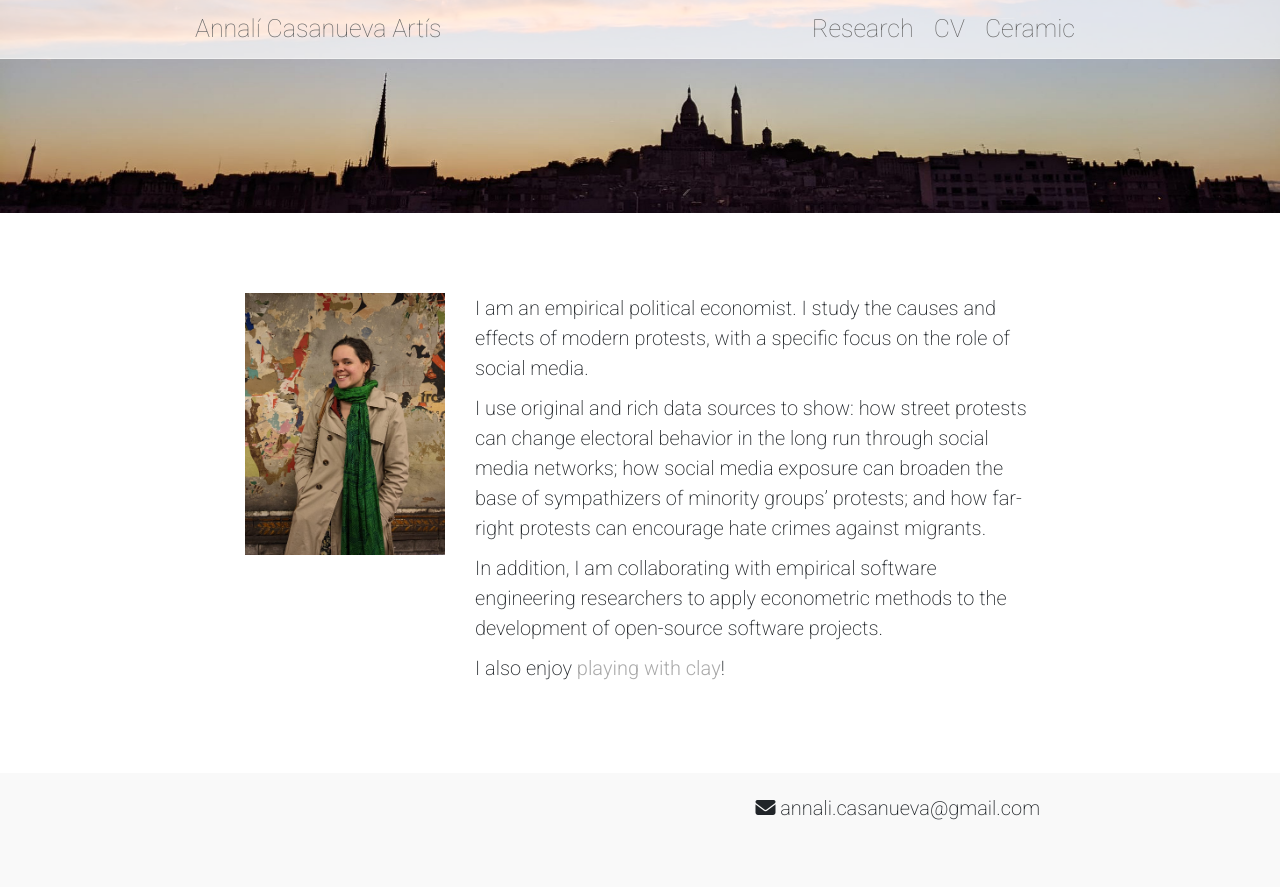
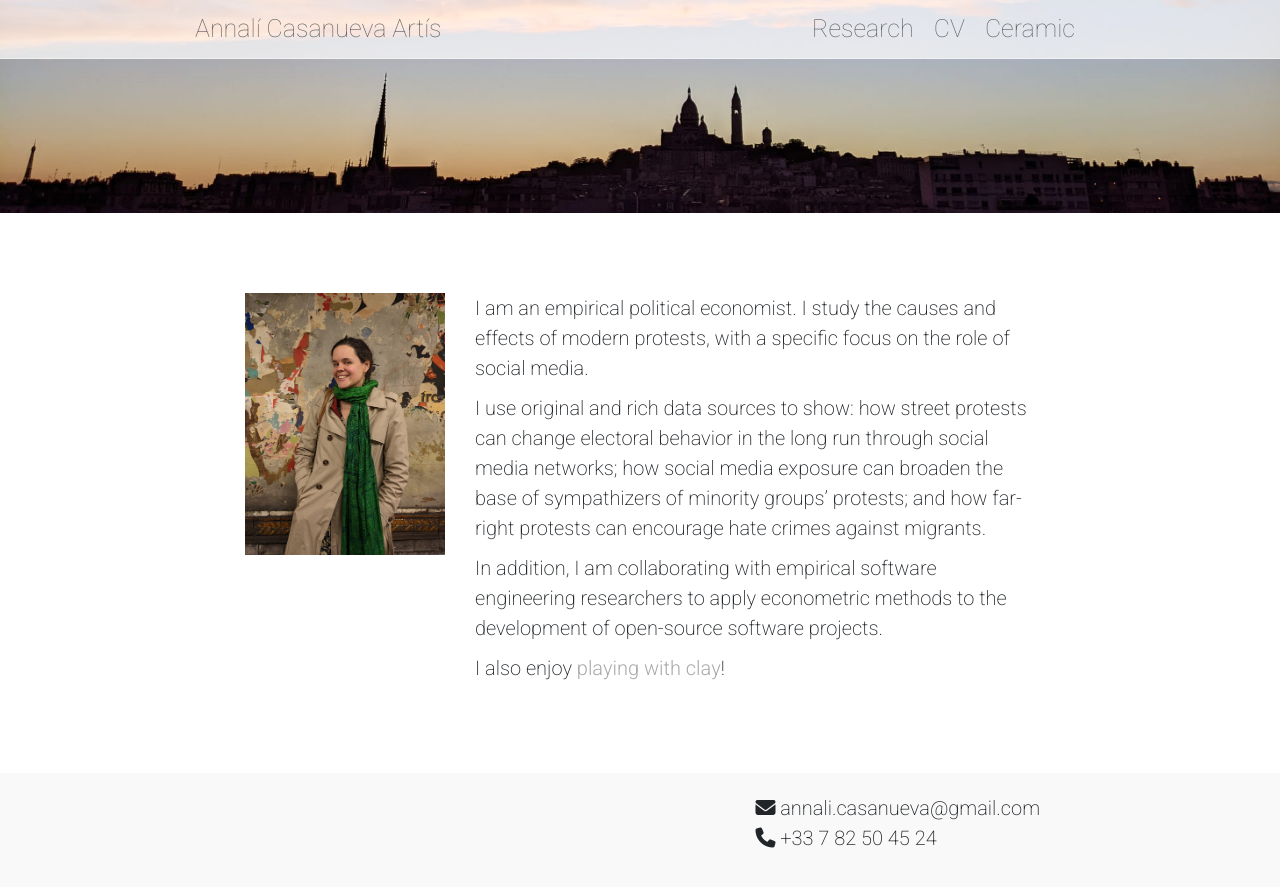
Before and after one commit to Annali-Casanueva/annali-casanueva.github.io, a Jekyll site: the page built from pages/en/index.md, in a window 1280 px wide. Shown: the top 887 px of the page. Built offline with Jekyll 4.4.1, drawn with Linux system fonts in a browser that asks for light colours.

Commit message:
Phone and paper update

```diff
--- a/_includes/footer.html
+++ b/_includes/footer.html
@@ -10,7 +10,9 @@
 {% endif %}
     <span class="float-end">
       <i id="footer-envelope" class="fa fa-envelope xs-up" aria-hidden="true"></i>
-      an<span class="alenvers">mg@aveunasac.ilan</span>ail.com
+      an<span class="alenvers">mg@aveunasac.ilan</span>ail.com <br>
+      <i class="fa fa-phone xs-up" aria-hidden="true"></i>
+      +33 7 82 50 45 24
     </span>
   </div>
 </footer>
```
